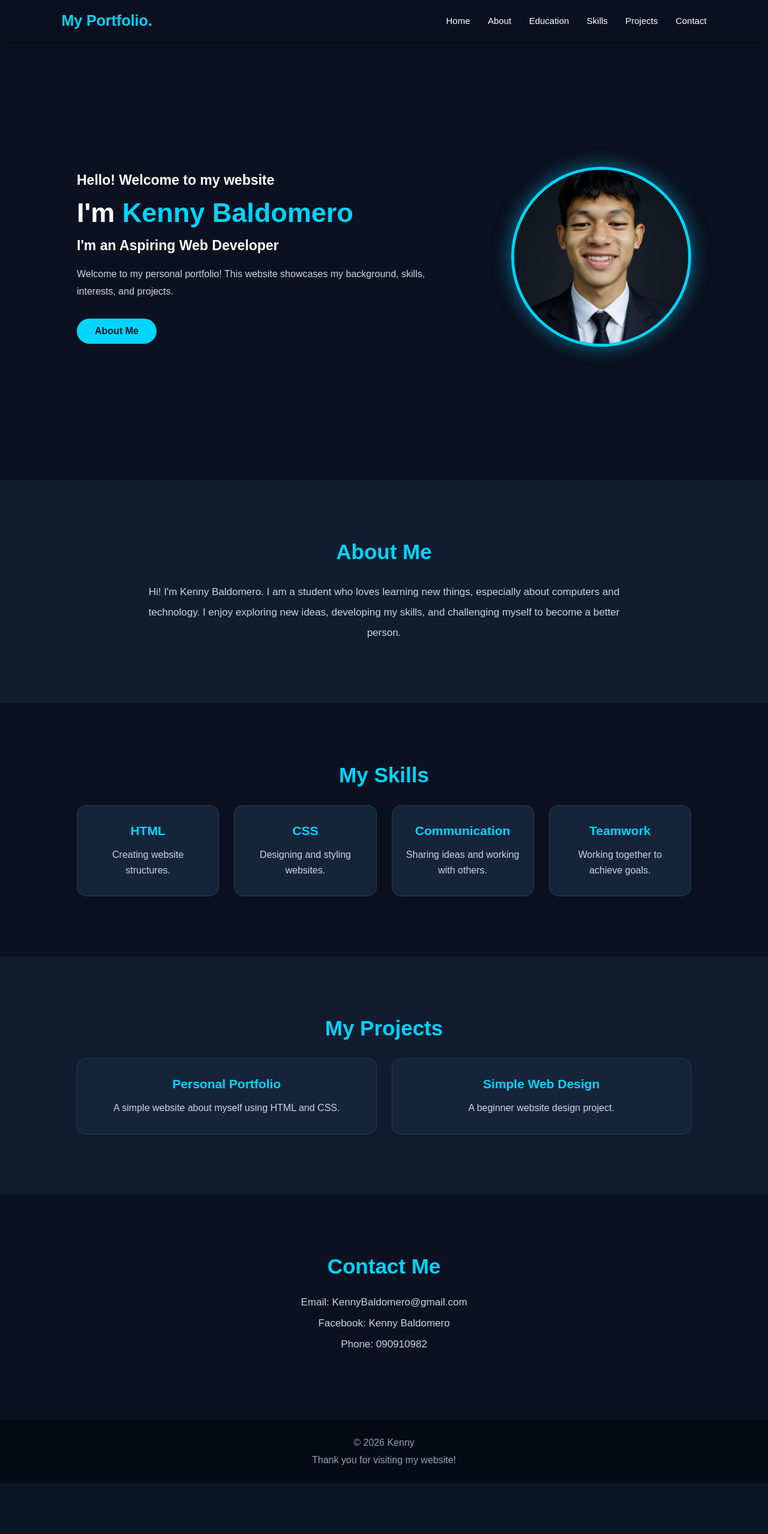
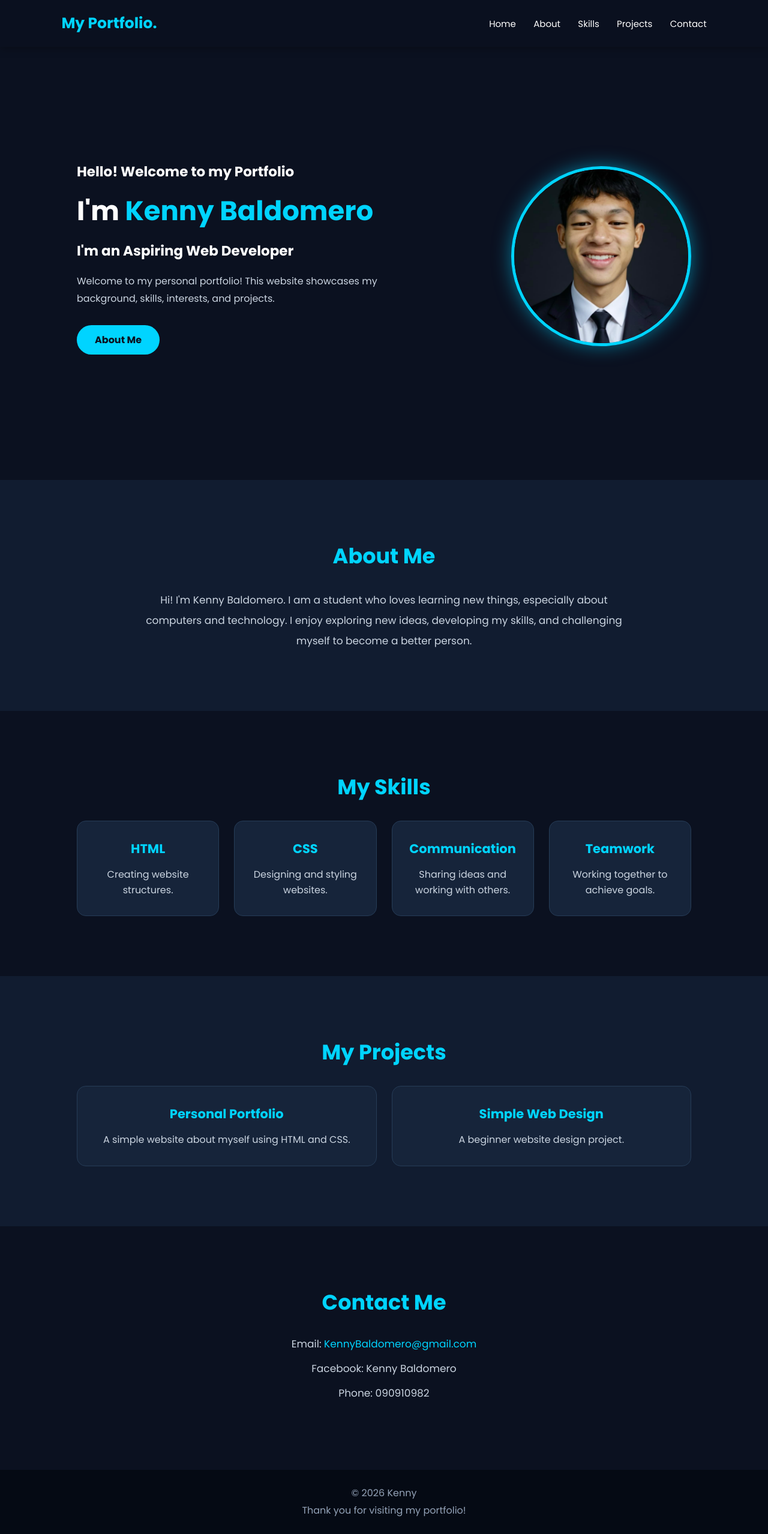
Before and after one commit to kenbaldomero007-hash/project1, a PHP site: page / in a window 1280 px wide. Shown: the whole page at 60% size. Before the commit the page ends 2473 px from the top, so only its background shows below. Run offline with PHP 8.4, Linux system fonts and the light colour scheme.

Commit message:
Fix dead Education nav link, scroll offset under fixed header, Poppins font loading, and contact email link

```diff
--- a/index.php
+++ b/index.php
@@ -4,6 +4,9 @@
     <meta charset="UTF-8">
     <meta name="viewport" content="width=device-width, initial-scale=1.0">
     <title>My Personal Portfolio</title>
+    <link rel="preconnect" href="https://fonts.googleapis.com">
+    <link rel="preconnect" href="https://fonts.gstatic.com" crossorigin>
+    <link href="https://fonts.googleapis.com/css2?family=Poppins:wght@400;600;700&display=swap" rel="stylesheet">
     <link rel="stylesheet" href="style.css">
 </head>
 <body>
@@ -13,17 +16,15 @@
         <nav>
             <a href="#home">Home</a>
             <a href="#about">About</a>
-            <a href="#education">Education</a>
             <a href="#skills">Skills</a>
             <a href="#projects">Projects</a>
             <a href="#contact">Contact</a>
         </nav>
     </header>
 
-    <!-- Home Section -->
     <section id="home" class="home">
         <div class="home-content">
-            <h3>Hello! Welcome to my website</h3>
+            <h3>Hello! Welcome to my Portfolio</h3>
             <h1>I'm <span>Kenny Baldomero</span></h1>
             <h3>I'm an Aspiring Web Developer</h3>
             <p>
@@ -39,7 +40,6 @@
         </div>
     </section>
 
-    <!-- About Section -->
     <section id="about" class="about">
         <h2>About <span>Me</span></h2>
         <p>
@@ -53,7 +53,6 @@
         </p>
     </section>
 
-    <!-- Skills Section -->
     <section id="skills" class="skills">
         <h2>My Skills</h2>
 
@@ -80,7 +79,6 @@
         </div>
     </section>
 
-    <!-- Projects Section -->
     <section id="projects" class="projects">
         <h2>My Projects</h2>
 
@@ -97,18 +95,16 @@
         </div>
     </section>
 
-    <!-- Contact Section -->
     <section id="contact" class="contact">
         <h2>Contact <span>Me</span></h2>
-        <p>Email: KennyBaldomero@gmail.com</p>
+        <p>Email: <a href="mailto:KennyBaldomero@gmail.com">KennyBaldomero@gmail.com</a></p>
         <p>Facebook: Kenny Baldomero</p>
         <p>Phone: 090910982</p>
     </section>
 
-    <!-- Footer -->
     <footer>
         <p>© 2026 Kenny</p>
-        <p>Thank you for visiting my website!</p>
+        <p>Thank you for visiting my portfolio!</p>
     </footer>
 
 </body>
--- a/style.css
+++ b/style.css
@@ -4,7 +4,11 @@
     padding: 0;
     box-sizing: border-box;
     font-family: 'Poppins', Arial, sans-serif;
+}
+
+html {
     scroll-behavior: smooth;
+    scroll-padding-top: 90px;
 }
 
 body {
@@ -195,6 +199,15 @@ nav a:hover {
     color: #cbd5e1;
 }
 
+.contact a {
+    color: #00d4ff;
+    text-decoration: none;
+}
+
+.contact a:hover {
+    text-decoration: underline;
+}
+
 /* Footer */
 footer {
     background: #050a14;
```
